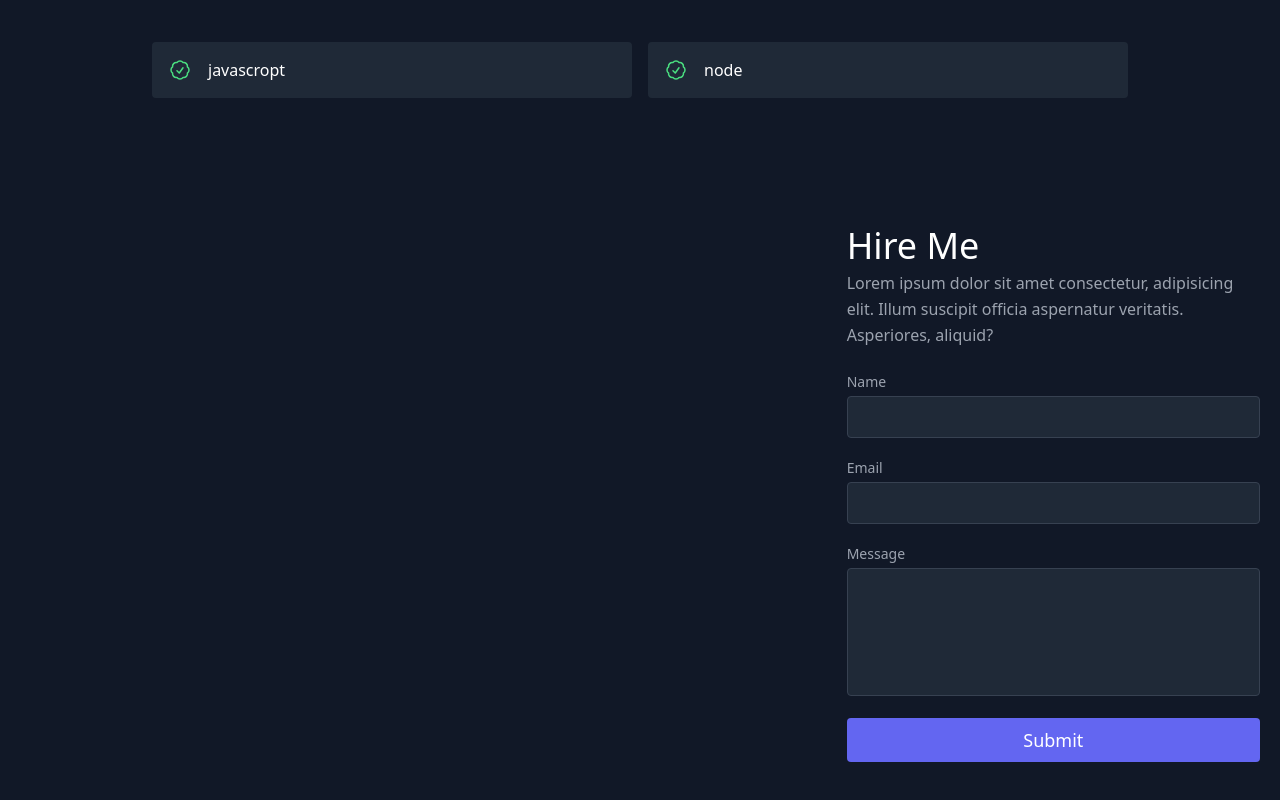
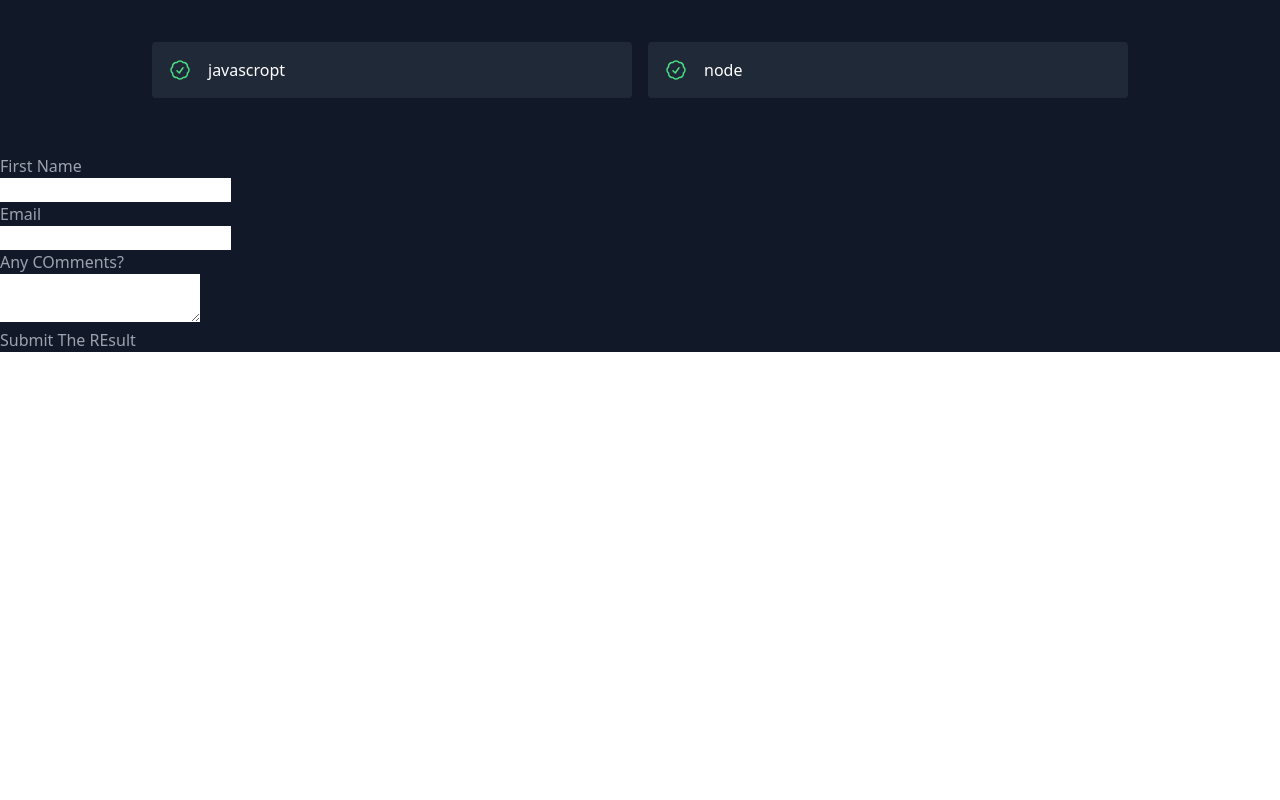
Before and after one commit to JacobBaqleh1/jacobbaqleh.com, a React (Create React App) app: page / in a window 1280 px wide. Shown: the part 1320-2120 px from the top of the page. After the commit the page ends 1672 px from the top, so only its background shows below. Built offline with nearby package versions, Linux system fonts and the light colour scheme.

Commit message:
Remove node_modules folder

```diff
--- /dev/null
+++ b/craco.config.js
@@ -0,0 +1,17 @@
+module.exports = {
+    babel: {
+      presets: ["@babel/preset-env", "@babel/preset-react"],
+      plugins: [
+        // Add any custom Babel plugins here
+      ],
+    },
+    webpack: {
+      alias: {
+        // Add any custom Webpack aliases here
+      },
+    },
+    devServer: {
+      // Add any custom dev server options here
+    },
+    // Add any other custom configuration options here
+  };
--- a/package.json
+++ b/package.json
@@ -12,7 +12,10 @@
     "react-scripts": "5.0.1"
   },
   "scripts": {
-    "start": "craco start"
+    "start": " craco start",
+    "build": "craco build",
+  "test": "craco test",
+  "eject": "react-scripts eject"
   },
   "browserslist": {
     "production": [
--- a/src/components/Contact.js
+++ b/src/components/Contact.js
@@ -2,91 +2,36 @@ import React from "react";
 
 
 export default function Contact() {
-  const [name, setName] = React.useState("");
-const [email, setEmail] = React.useState("");
-const [message, setMessage] = React.useState("");
+  return (
+    <div>
+<form
+name="contact"
+method="POST"
+data-netlify="true"
+onSubmit="submit"
+>
+  <input type="hidden" name="form-name" value="contact"></input>
+<div>
+  <label>First Name <br/>
+    <input type="text" name="first-name"></input>
+  </label>
+</div>
+<div>
+  <label htmlFor="email"> Email</label> <br/>
+  <input id="email" type="email" name="email"></input>
+</div>
+<div>
+  <label htmlFor="">
+    Any COmments? <br/>
+  <textarea name="comments"></textarea>
+  </label>
+</div>
 
-function encode(data) {
-  return Object.keys(data)
-    .map(
-      (key) => encodeURIComponent(key) + "=" + encodeURIComponent(data[key])
-    )
-    .join("&");
-}
 
-function handleSubmit(e) {
-  e.preventDefault();
-  fetch("/", {
-    method: "POST",
-    headers: { "Content-Type": "application/x-www-form-urlencoded" },
-    body: encode({ "form-name": "contact", name, email, message }),
-  })
-    .then(() => alert("Message sent!"))
-    .catch((error) => alert(error));
-}
-  return(
-    <div>
-<section id="contact" className="relative">
-      <div className="container px-5 py-10 mx-auto flex sm:flex-nowrap flex-wrap">
+  <button type="submit"> Submit The REsult</button>
 
-        <form
-          netlify
-          name="contact"
-          onSubmit={handleSubmit}
-          className="lg:w-1/3 md:w-1/2 flex flex-col md:ml-auto w-full md:py-8 mt-8 md:mt-0">
-            <input type='hidden' name='form-name' value='contact' />
-          <h2 className="text-white sm:text-4xl text-3xl mb-1 font-medium title-font">
-            Hire Me
-          </h2>
-          <p className="leading-relaxed mb-5">
-            Lorem ipsum dolor sit amet consectetur, adipisicing elit. Illum
-            suscipit officia aspernatur veritatis. Asperiores, aliquid?
-          </p>
-          <div className="relative mb-4">
-            <label htmlFor="name" className="leading-7 text-sm text-gray-400">
-              Name
-            </label>
-            <input
-              type="text"
-              id="name"
-              name="name"
-              className="w-full bg-gray-800 rounded border border-gray-700 focus:border-indigo-500 focus:ring-2 focus:ring-indigo-900 text-base outline-none text-gray-100 py-1 px-3 leading-8 transition-colors duration-200 ease-in-out"
-              onChange={(e) => setName(e.target.value)}
-            />
-          </div>
-          <div className="relative mb-4">
-            <label htmlFor="email" className="leading-7 text-sm text-gray-400">
-              Email
-            </label>
-            <input
-              type="email"
-              id="email"
-              name="email"
-              className="w-full bg-gray-800 rounded border border-gray-700 focus:border-indigo-500 focus:ring-2 focus:ring-indigo-900 text-base outline-none text-gray-100 py-1 px-3 leading-8 transition-colors duration-200 ease-in-out"
-              onChange={(e) => setEmail(e.target.value)}
-            />
-          </div>
-          <div className="relative mb-4">
-            <label
-              htmlFor="message"
-              className="leading-7 text-sm text-gray-400">
-              Message
-            </label>
-            <textarea
-              id="message"
-              name="message"
-              className="w-full bg-gray-800 rounded border border-gray-700 focus:border-indigo-500 focus:ring-2 focus:ring-indigo-900 h-32 text-base outline-none text-gray-100 py-1 px-3 resize-none leading-6 transition-colors duration-200 ease-in-out"
-              onChange={(e) => setMessage(e.target.value)}
-            />
-          </div>
-          <button
-            type="submit"
-            className="text-white bg-indigo-500 border-0 py-2 px-6 focus:outline-none hover:bg-indigo-600 rounded text-lg">
-            Submit
-          </button>
-        </form>
-      </div>
-    </section>
+</form>
+
     </div>
   )
 }
```
Also changed, not shown: 1 other file (tests, documents, lock files or other folders).
